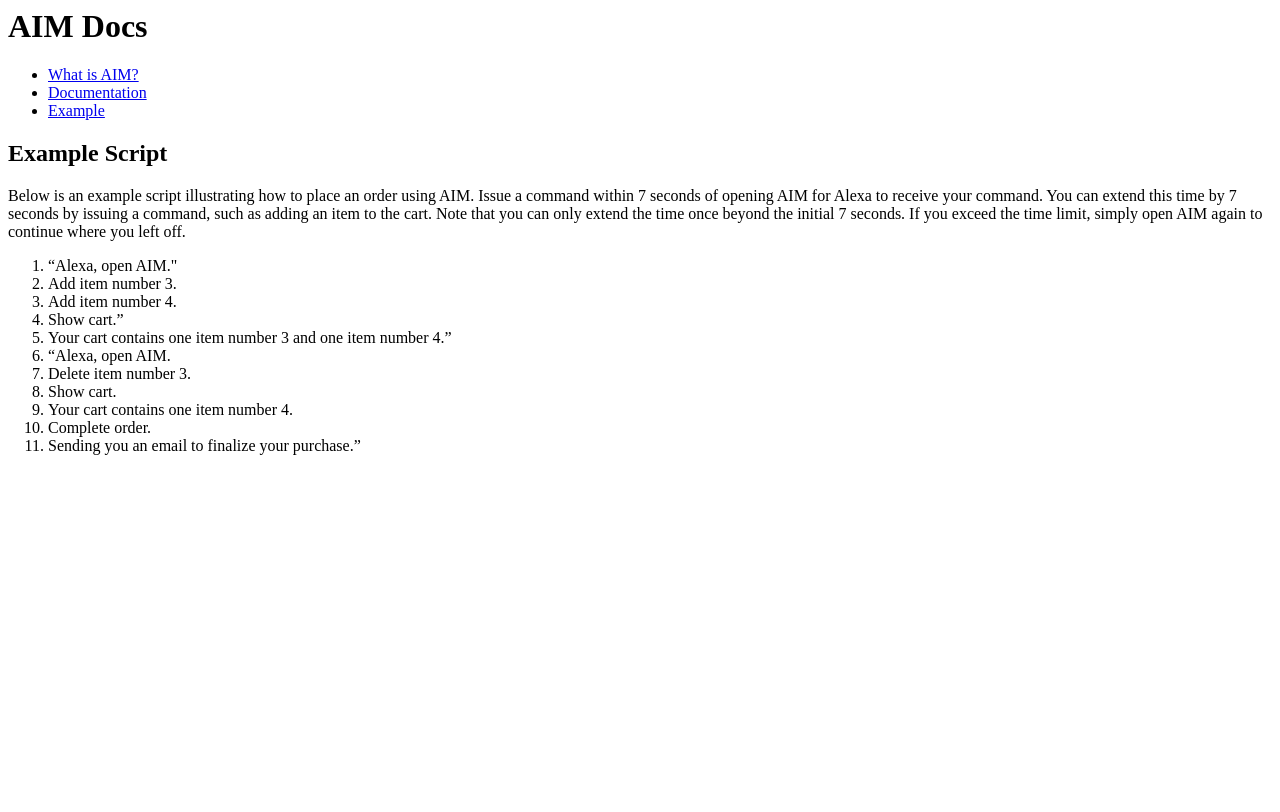
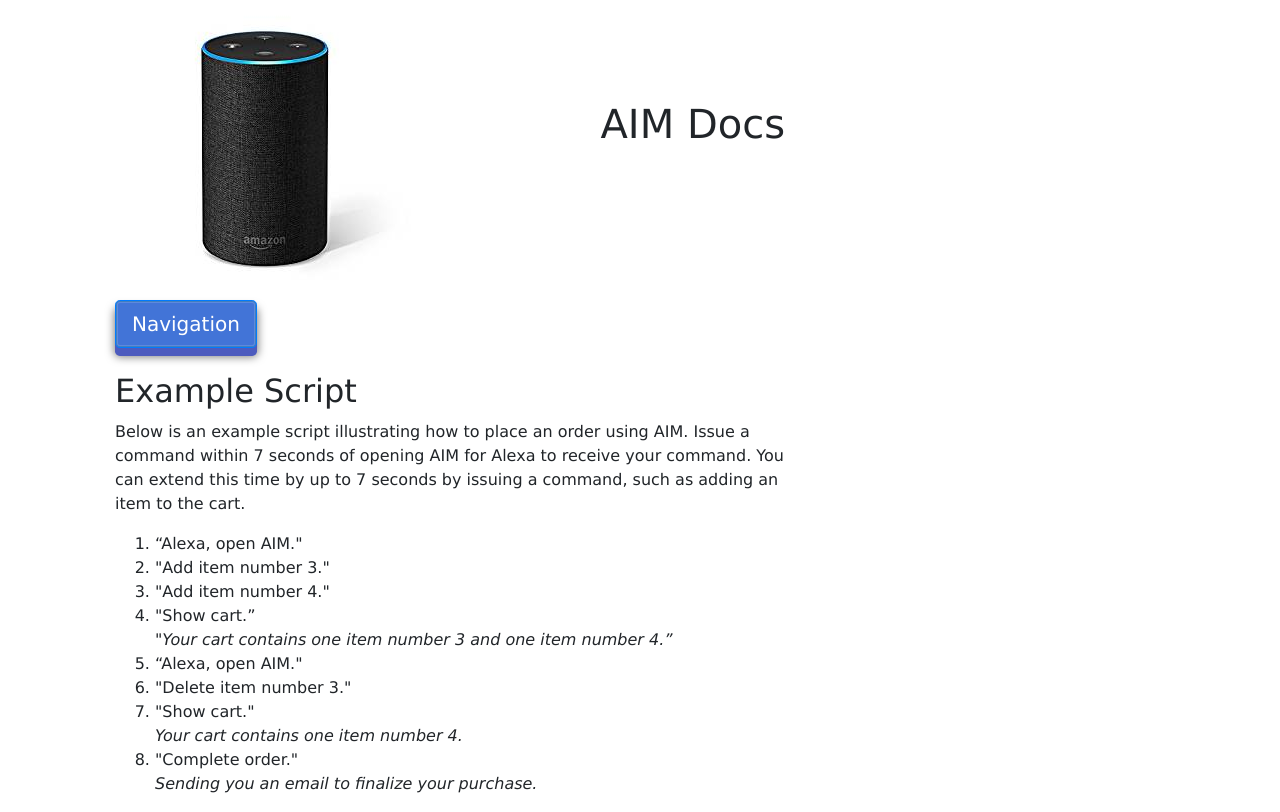
Before and after one commit to penoutlet/AIM-Documentation, a PHP site: page /Example.html in a window 1280 px wide. Before the commit the page ends 455 px from the top, so only its background shows below. Run offline with PHP 8.4, Linux system fonts and the light colour scheme.

Commit message:
fancy navigation added.

```diff
--- a/Example.html
+++ b/Example.html
@@ -1,41 +1,57 @@
 <html>
 <head>
 	<title>AIM Example</title>
+<link rel="stylesheet" href="https://stackpath.bootstrapcdn.com/bootstrap/4.1.3/css/bootstrap.min.css" integrity="sha384-MCw98/SFnGE8fJT3GXwEOngsV7Zt27NXFoaoApmYm81iuXoPkFOJwJ8ERdknLPMO" crossorigin="anonymous">
+<link rel='stylesheet' type='text/css' href='style.css'>
 </head>
 <body>
 <div class='container'>
+<img src="alexa.jpg">
 <h1>AIM Docs</h1>
+<!--
 <div id='menu'>
   <ul>
   	<li><a href='index.html'> What is AIM? </a></li>
     <li><a href="documentation.html"> Documentation </a></li>
     <li><a href="example.html"> Example </a></li>
   </ul>
-  </div>
+  </div> -->
+  <div id="mySidenav" class="sidenav">
+  <a href="javascript:void(0)" class="closebtn" onclick="closeNav()">&times;</a>
+  <a href="index.html">About</a>
+  <a href="documentation.html">Documentation</a>
+  <a href="example.html">Example</a>
+</div>
+
+<div id='menu'>
+
+<!-- Provides extra visual weight and identifies the primary action in a set of buttons -->
+        <button onclick="openNav()" type="button" class="btn btn-primary btn-lg btn3d"><span class="glyphicon glyphicon-cloud" id='nav-button'></span> Navigation </button>
+        </div>
+
+  <br>
 <h2> Example Script </h2>
-
-<p>Below is an example script illustrating how to place an order using AIM. Issue a command within 7 seconds of opening AIM for Alexa to receive your command. You can extend this time by 7 seconds by issuing a command, such as adding an item to the cart. Note that you can only extend the time once beyond the initial 7 seconds. If you exceed the time limit, simply open AIM again to continue where you left off.
-</p>
+<br><br>
+<p>Below is an example script illustrating how to place an order using AIM. Issue a command within 7 seconds of opening AIM for Alexa to receive your command. You can extend this time by up to 7 seconds by issuing a command, such as adding an item to the cart. </p>
 
 <ol>
 <li>“Alexa, open AIM."</li>
-<li>Add item number 3.</li>
-<li>Add item number 4.</li>
-<li>Show cart.” </li>
-<li>Your cart contains one item number 3 and one item number 4.”</li></LI>
-<li>“Alexa, open AIM. </li>
+<li>"Add item number 3."</li>
+<li>"Add item number 4."</li>
+<li>"Show cart.” </li>
+<i>"Your cart contains one item number 3 and one item number 4.”</i>
+<li>“Alexa, open AIM."</li>
+<li>"Delete item number 3."</li>
+<li>"Show cart."</li>
+<i>
+Your cart contains one item number 4.
+</i>
 <li>
-Delete item number 3.
-<li>Show cart. </li>
+"Complete order."
 </li>
-<li>
-Your cart contains one item number 4.
-</li>
-<li>
-Complete order.
-</li>
-<li>Sending you an email to finalize your purchase.”</li>
+<i>Sending you an email to finalize your purchase.</i>
 </ol>
 </div>
+<script type="text/javascript" src='js.js'></script>
 </body>
 </html>
--- a/js.js
+++ b/js.js
@@ -16,3 +16,32 @@
 	$('#finalize-description').toggle()
 
 })
+
+// ===================================================
+
+/* Set the width of the side navigation to 250px */
+function openNav() {
+    document.getElementById("mySidenav").style.width = "250px";
+		$('#mySidenav').toggle()
+
+}
+
+/* Set the width of the side navigation to 0 */
+function closeNav() {
+    document.getElementById("mySidenav").style.width = "0";
+}
+
+/* Set the width of the side navigation to 250px and the left margin of the page content to 250px */
+function openNav() {
+    document.getElementById("mySidenav").style.width = "250px";
+    document.getElementById("main").style.marginLeft = "250px";
+}
+
+/* Set the width of the side navigation to 0 and the left margin of the page content to 0 */
+function closeNav() {
+    document.getElementById("mySidenav").style.width = "0";
+    document.getElementById("main").style.marginLeft = "0";
+}
+$('#nav-button').on('click',function(){
+		$('#mySidenav').toggle()
+})
--- a/style.css
+++ b/style.css
@@ -8,7 +8,9 @@
 font-family: Verdana, Arial, Helvetica, sans-serif;
 font-size: 1.0em;
 /* text-align: center; */
+
 }
+h2 { float:left; }
 a {
 font-color:black;
 
@@ -30,3 +32,75 @@
 border-right:1px solid #000000;
 }
 h1 {float:right;}
+/* The side navigation menu */
+.sidenav {
+    height: 100%; /* 100% Full-height */
+    width: 0; /* 0 width - change this with JavaScript */
+    position: fixed; /* Stay in place */
+    z-index: 1; /* Stay on top */
+    top: 0; /* Stay at the top */
+    left: 0;
+    background-color: #111; /* Black*/
+    overflow-x: hidden; /* Disable horizontal scroll */
+    padding-top: 60px; /* Place content 60px from the top */
+    transition: 0.5s; /* 0.5 second transition effect to slide in the sidenav */
+}
+
+/* The navigation menu links */
+.sidenav a {
+    padding: 8px 8px 8px 32px;
+    text-decoration: none;
+    font-size: 25px;
+    color: #818181;
+    display: block;
+    transition: 0.3s;
+}
+
+/* When you mouse over the navigation links, change their color */
+.sidenav a:hover {
+    color: #f1f1f1;
+}
+
+/* Position and style the close button (top right corner) */
+.sidenav .closebtn {
+    position: absolute;
+    top: 0;
+    right: 25px;
+    font-size: 36px;
+    margin-left: 50px;
+}
+
+/* Style page content - use this if you want to push the page content to the right when you open the side navigation */
+#main {
+    transition: margin-left .5s;
+    padding: 20px;
+}
+
+/* On smaller screens, where height is less than 450px, change the style of the sidenav (less padding and a smaller font size) */
+@media screen and (max-height: 450px) {
+    .sidenav {padding-top: 15px;}
+    .sidenav a {font-size: 18px;}
+}
+.command-table{
+/*margin-left:100px;}*/}
+
+.btn3d.btn-primary {
+    box-shadow: 0 0 0 1px #417fbd inset, 0 0 0 2px rgba(255, 255, 255, 0.15) inset, 0 8px 0 0 #4D5BBE, 0 8px 8px 1px rgba(0, 0, 0, 0.5);
+    background-color: #4274D7;
+	text-align: center;
+
+}
+
+.btn3d.btn-primary:active,
+.btn3d.btn-primary.active {
+    box-shadow: 0 0 0 1px #417fbd inset, 0 0 0 1px rgba(255, 255, 255, 0.15) inset, 0 1px 3px 1px rgba(0, 0, 0, 0.3);
+    background-color: #4274D7;
+}
+#nav-button{
+	/*margin-left:500px;*/
+	align-self:center;
+
+}
+p.text{
+}
+h1{margin-top:100px;}
```
Also changed, not shown: documentation.html (+26 -7 lines), index.html (+21 -4 lines), alexa.jpg (added).
